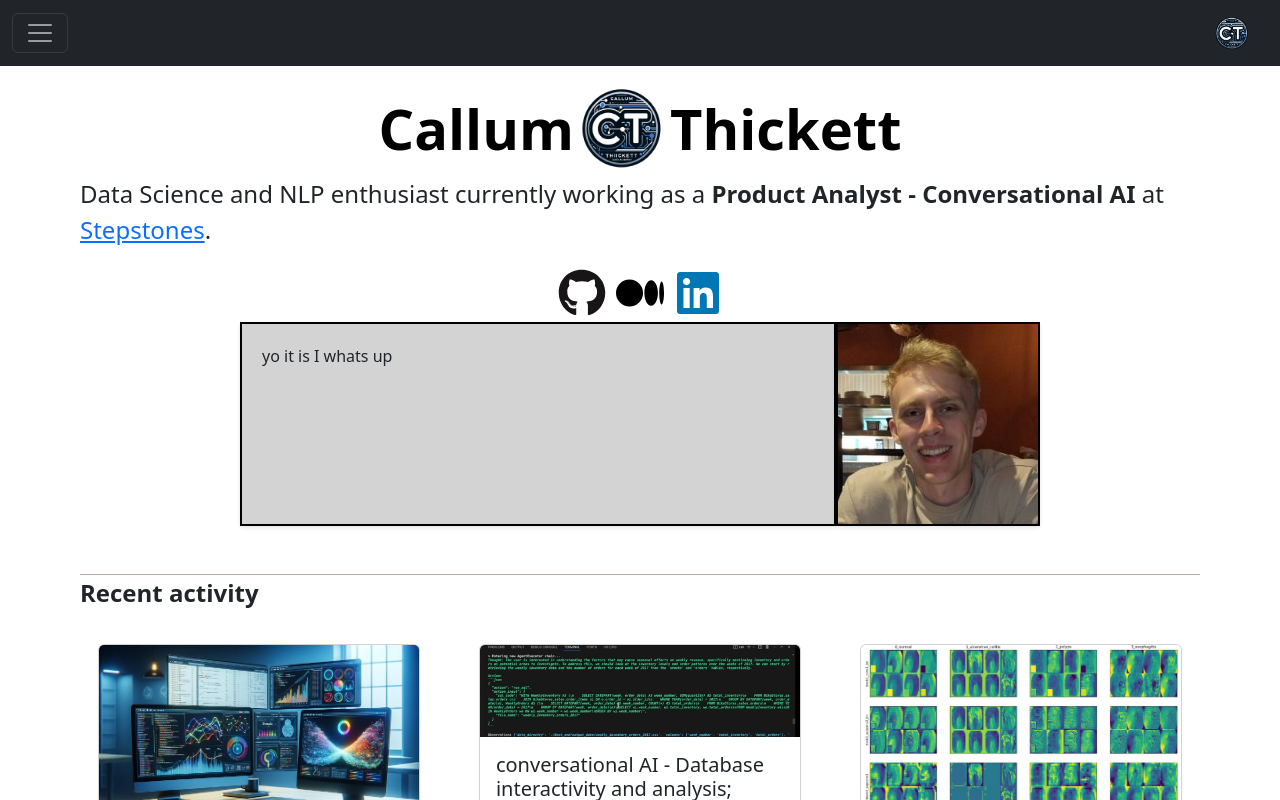
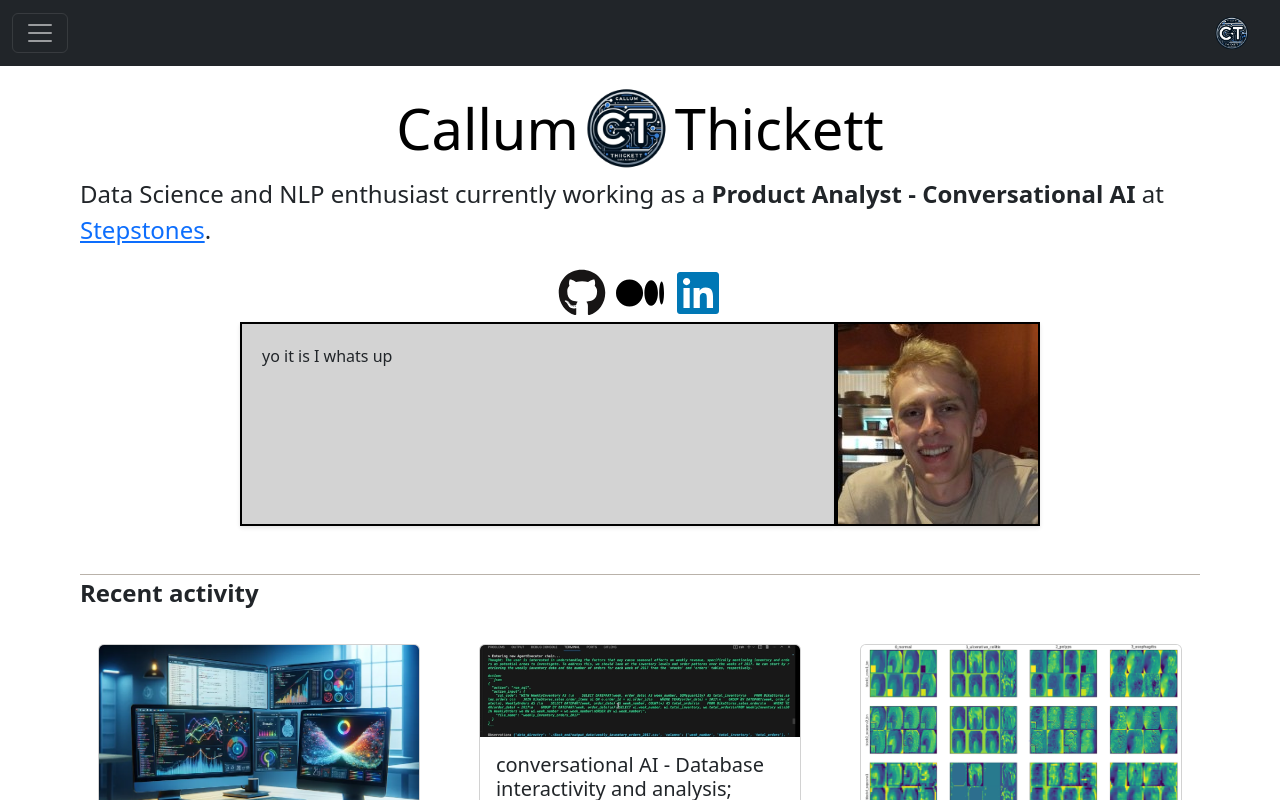
Before and after one commit to thickett/Portfolio_website, a React (Vite) app: page / in a window 1280 px wide. Shown: the top 800 px of the page. Built offline with nearby package versions, Linux system fonts and the light colour scheme.

Commit message:
style: change font-weight for name

```diff
--- a/src/components/styles/nameLogoContainer.css
+++ b/src/components/styles/nameLogoContainer.css
@@ -15,7 +15,7 @@ body, html {
 
   .name {
     font-size: 3.5em;
-    font-weight: bold;
+    font-weight: 400;
     color: black;
 
   }
```
